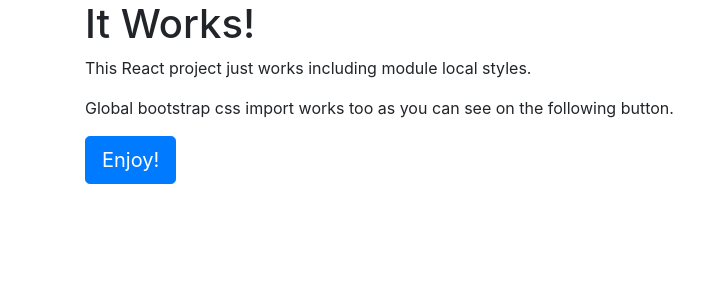
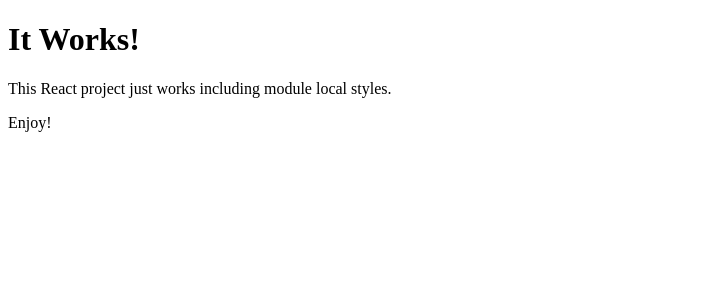
Before and after one commit to 0xWormh0le/voyager-chat-client, a React app: page / in a window 1280 px wide. Shown: the top 300 px of the page, without its empty margins (0-723 px from the left). Built offline with nearby package versions, Linux system fonts and the light colour scheme.

Commit message:
Removed Boostrap.

```diff
--- a/package.json
+++ b/package.json
@@ -16,7 +16,6 @@
   "license": "MIT",
   "homepage": "https://github.com/alicoding/react-webpack-babel#readme",
   "dependencies": {
-    "bootstrap": "^4.0.0-alpha.3",
     "node-sass": "^3.10.1",
     "react": "15.3.2",
     "react-dom": "15.3.2",
--- a/src/app.jsx
+++ b/src/app.jsx
@@ -1,4 +1,3 @@
-import 'bootstrap/dist/css/bootstrap.min.css';
 import styles from './index.scss';
 import React from 'react';
 
@@ -8,8 +7,7 @@ export default class App extends React.Component {
       <div>
         <h1>It Works!</h1>
         <p>This React project just works including <span className={styles.redBg}>module</span> local styles.</p>
-        <p>Global bootstrap css import works too as you can see on the following button.</p>
-        <p><a href="/" className="btn btn-primary btn-lg">Enjoy!</a></p>
+        <p>Enjoy!</p>
       </div>
     )
   }
```
